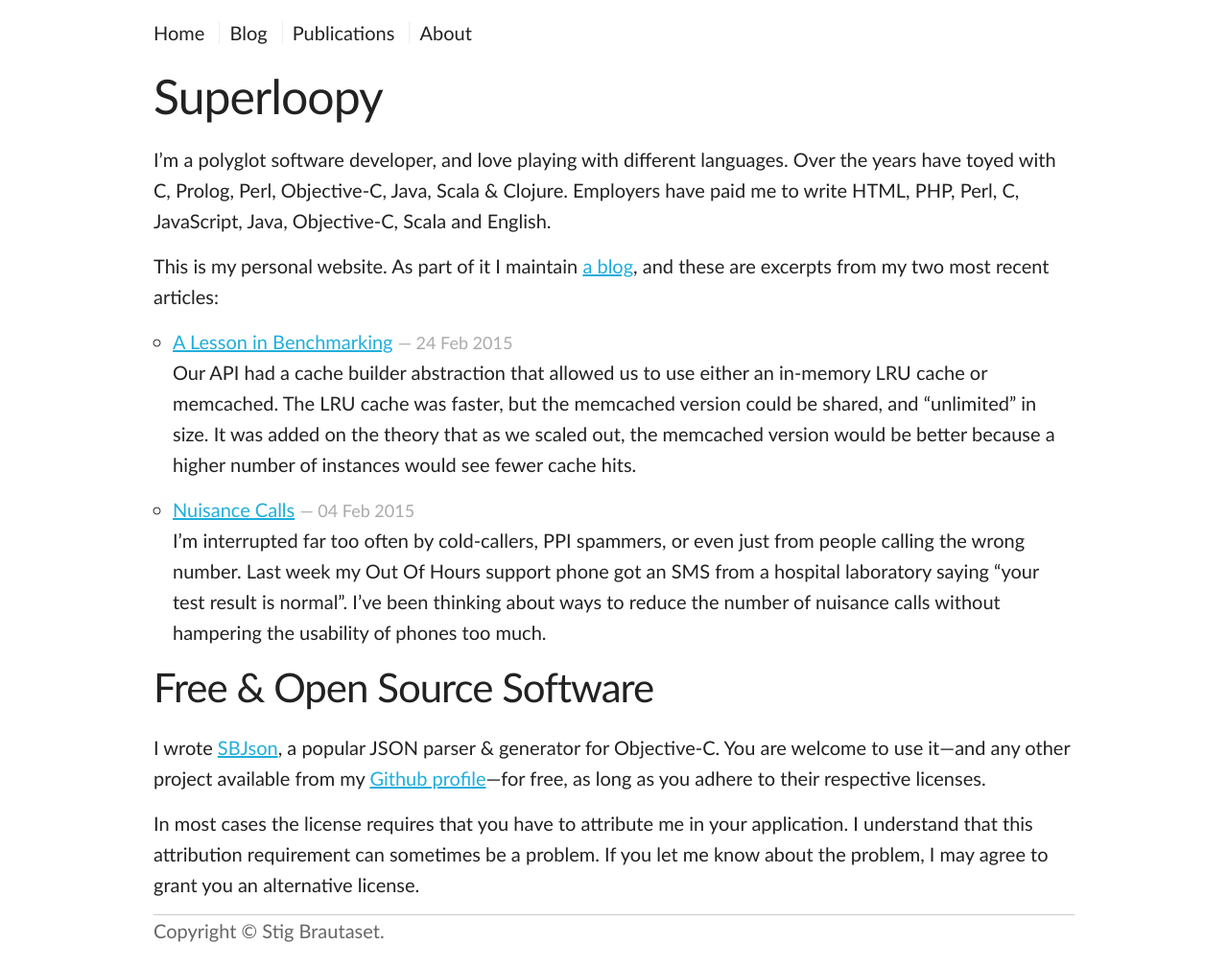
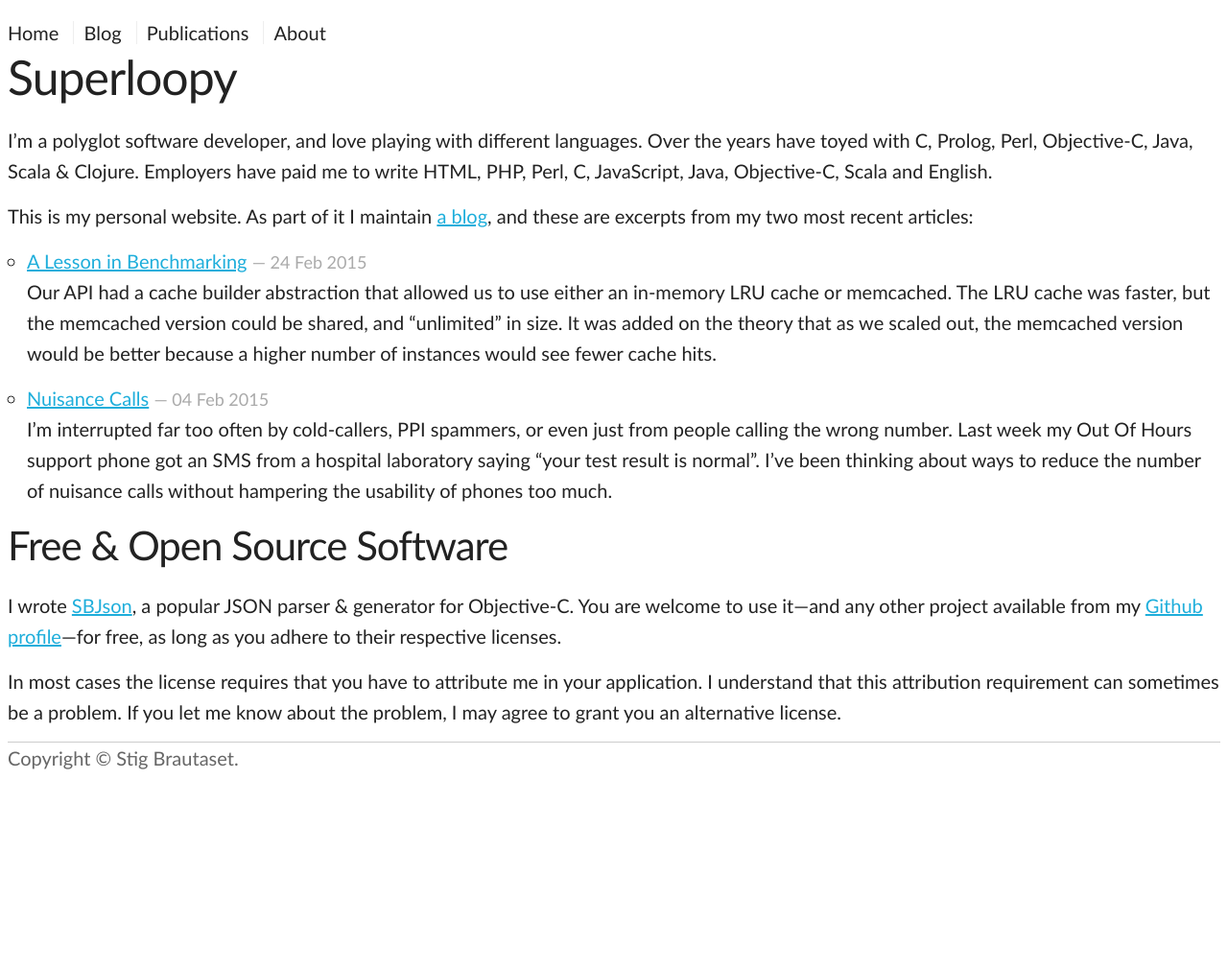
Before and after one commit to stig/www.brautaset.org, a Jekyll site: the page built from index.md, in a window 1280 px wide. Shown: the whole page at 96% size. Built offline with Jekyll 4.4.1, drawn with Linux system fonts in a browser that asks for light colours; after the commit the page ends 900 px from its top, so only the background shows below that.

Commit message:
Remove extraneous container div

```diff
--- a/_layouts/default.html
+++ b/_layouts/default.html
@@ -8,6 +8,4 @@
 <link rel="stylesheet" href="/css/pygments.css">
 <link rel="stylesheet" href="/css/main.css">
 
-<div class="container">
 {{ content }}
-</div>
--- a/_layouts/page.html
+++ b/_layouts/page.html
@@ -11,10 +11,10 @@ layout: default
       <li><a href="/about.html">About</a></li>
     </ul>
   </nav>
-  <h1>{{ page.title }}</h1>
 </header>
 
 <article>
+  <h1>{{ page.title }}</h1>
   {{ content }}
 </article>
 
--- a/_layouts/post.html
+++ b/_layouts/post.html
@@ -2,11 +2,8 @@
 layout: default
 ---
 
-<header>
+<article>
   <h1>{{ page.title }}</h1>
-</header>
-
-<article>
   {{ content }}
 </article>
 
```
